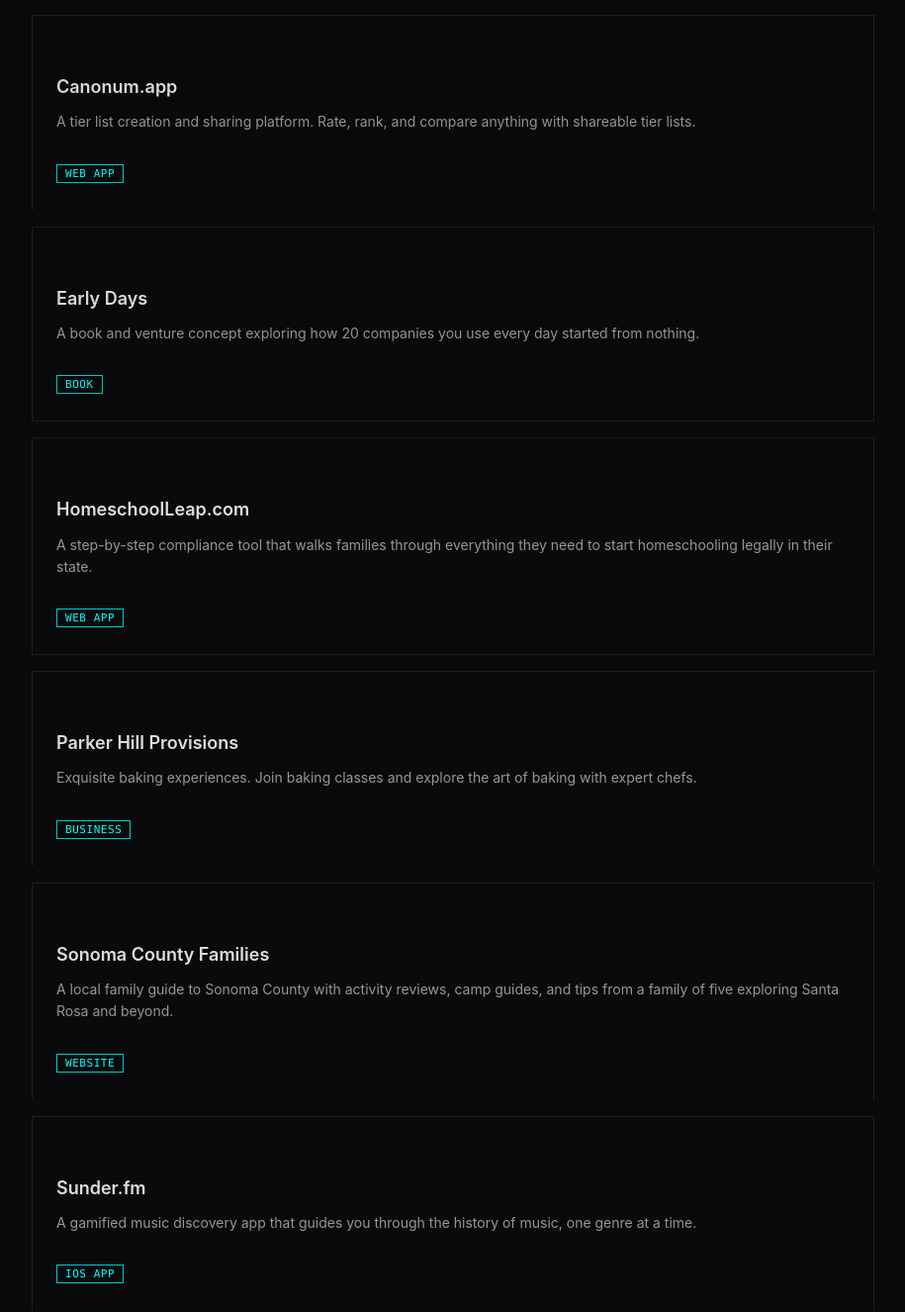
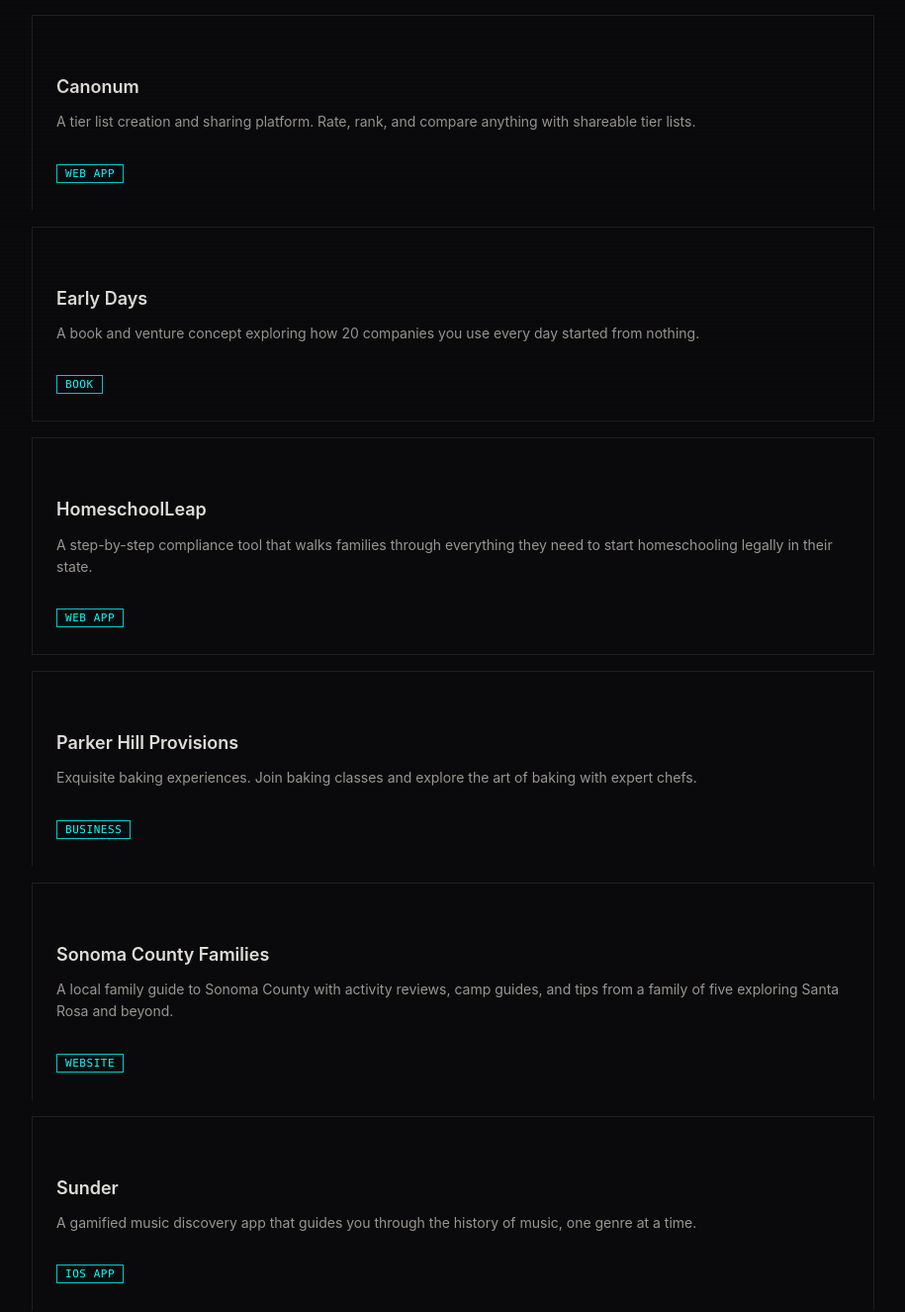
Before and after one commit to seanrmoran/seanrmoran.github.io, a Jekyll site: the page built from projects.md, in a window 1280 px wide. Shown: the part 456-1782 px from the top of the page at 99% size, without its empty margins (182-1097 px from the left). Built offline with Jekyll 4.4.1, drawn with Linux system fonts in a browser that asks for light colours.

Commit message:
Remove domain extensions from project names
Drop .app from Canonum, .com from HomeschoolLeap, .fm from Sunder.

Co-Authored-By: Claude Opus 4.6 <noreply@anthropic.com>

```diff
--- a/projects.md
+++ b/projects.md
@@ -13,7 +13,7 @@ title: Projects
   </a>
   <a href="https://canonum.app" class="project-item">
     <div class="project-item-inner">
-      <h3>Canonum.app</h3>
+      <h3>Canonum</h3>
       <p class="project-desc">A tier list creation and sharing platform. Rate, rank, and compare anything with shareable tier lists.</p>
       <span class="project-tag">Web App</span>
     </div>
@@ -27,7 +27,7 @@ title: Projects
   </div>
   <div class="project-item">
     <div class="project-item-inner">
-      <h3>HomeschoolLeap.com</h3>
+      <h3>HomeschoolLeap</h3>
       <p class="project-desc">A step-by-step compliance tool that walks families through everything they need to start homeschooling legally in their state.</p>
       <span class="project-tag">Web App</span>
     </div>
@@ -48,7 +48,7 @@ title: Projects
   </a>
   <a href="https://sunder.fm" class="project-item">
     <div class="project-item-inner">
-      <h3>Sunder.fm</h3>
+      <h3>Sunder</h3>
       <p class="project-desc">A gamified music discovery app that guides you through the history of music, one genre at a time.</p>
       <span class="project-tag">iOS App</span>
     </div>
```
